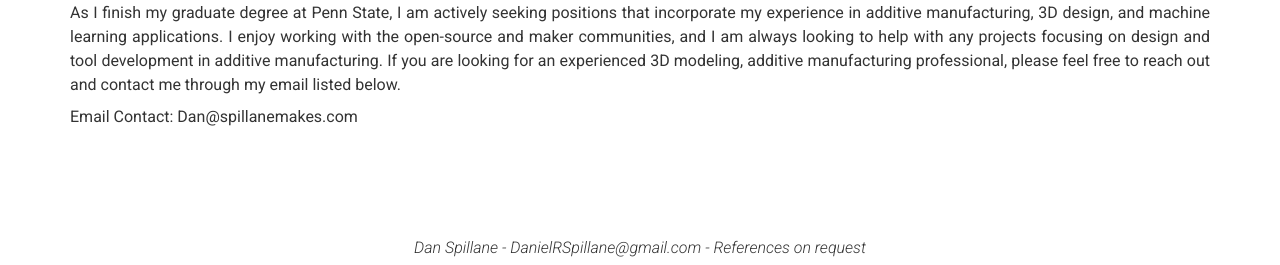
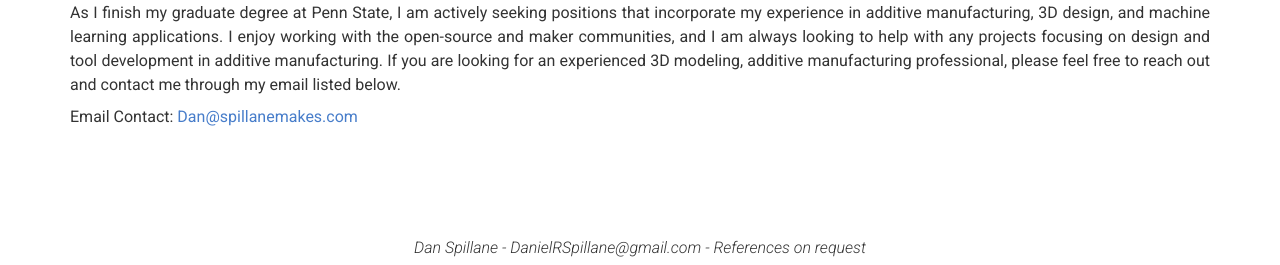
Before and after one commit to drspillane/drspillane.github.io, a Jekyll site: the page built from index.md, in a window 1280 px wide. Shown: the part 2026-2291 px from the top of the page. Built offline with Jekyll 4.4.1, drawn with Linux system fonts in a browser that asks for light colours; nearby versions of some CDN libraries; some web fonts are replaced; part of the change alters nothing that is shown.

```diff
--- a/_config.yml
+++ b/_config.yml
@@ -62,7 +62,7 @@ about_content: | # this will include new lines to allow paragraphs
 more_content: | # this will include new lines to allow paragraphs
   As I finish my graduate degree at Penn State, I am actively seeking positions that incorporate my experience in additive manufacturing, 3D design, and machine learning applications. I enjoy working with the open-source and maker communities, and I am always looking to help with any projects focusing on design and tool development in additive manufacturing. If you are looking for an experienced 3D modeling, additive manufacturing professional, please feel free to reach out and contact me through my email listed below. <br>
 
-  Email Contact: Dan@spillanemakes.com
+  Email Contact: <Dan@spillanemakes.com>
 
 
 # Footer
```
